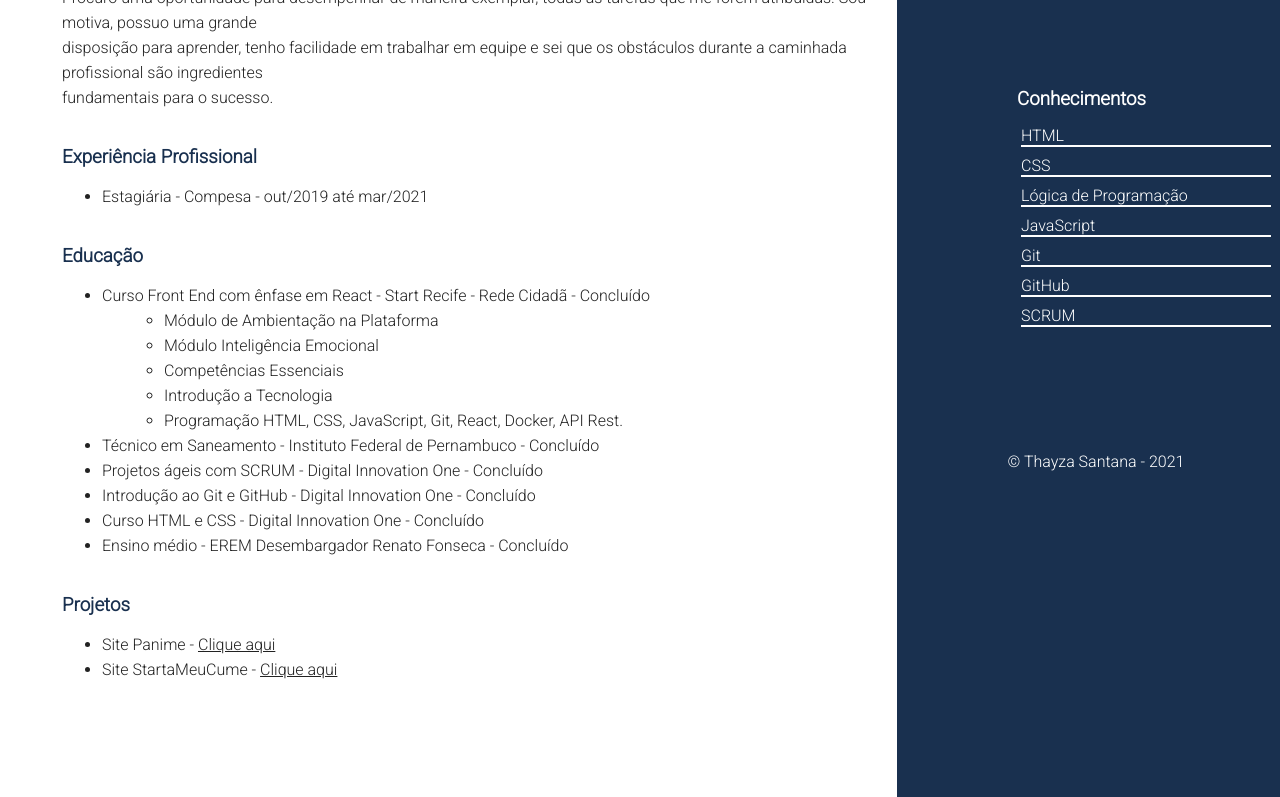
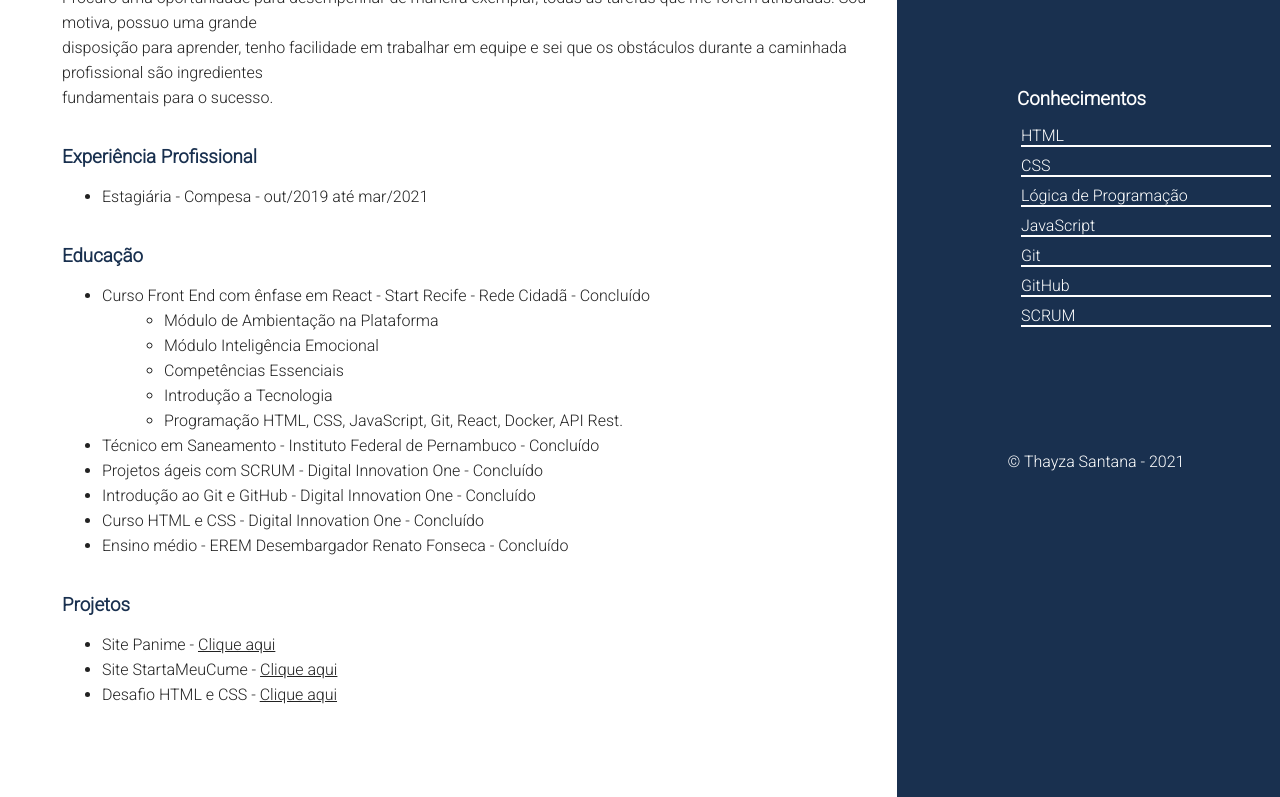
Before and after one commit to thayzasantana/avaliacao-html-css, a plain HTML site: page index.html in a window 1280 px wide. Shown: the part 303-1100 px from the top of the page. Drawn offline with Linux system fonts and the light colour scheme.

Commit message:
Update index.html

```diff
--- a/index.html
+++ b/index.html
@@ -53,6 +53,7 @@
                 <ul class="texto-esquerda">
                     <li>Site Panime - <a href="https://github.com/thayzasantana/react-projeto-final" target="_blank">Clique aqui</a></li>
                     <li>Site StartaMeuCume  - <a href="https://github.com/thayzasantana/StartaMeuCume" target="_blank">Clique aqui</a></li>
+                    <li>Desafio HTML e CSS  - <a href="https://github.com/thayzasantana/desafio-html-css-bolinha" target="_blank">Clique aqui</a></li>
                 </ul>
             </section>
             <section id="section-direita">
```
